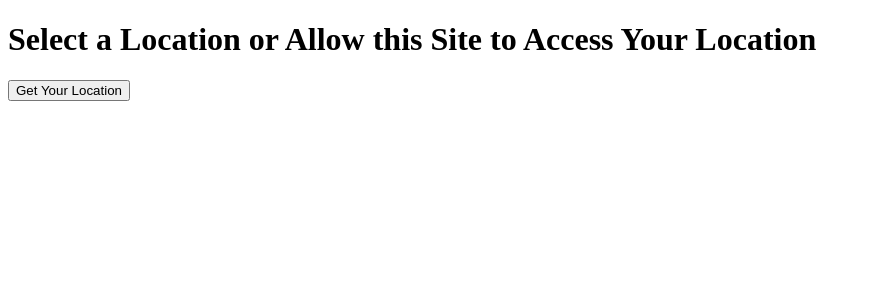
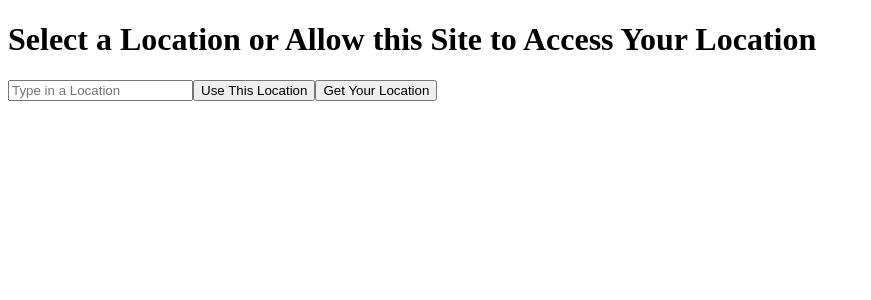
Before and after one commit to nate13nate/find-a-restaurant, a React (Create React App) app in the folder client/: page /GetLocation in a window 1280 px wide. Shown: the top 300 px of the page, without its empty margins (0-871 px from the left). Built offline with nearby package versions, Linux system fonts and the light colour scheme.

Commit message:
RW-9: Added Option to Input Custom Location; Added Error Handling

```diff
--- a/client/src/components/GetLocation/index.js
+++ b/client/src/components/GetLocation/index.js
@@ -12,14 +12,35 @@ import history from '../../history';
 import { updateSearchInfo } from '../../redux/actions/searchInfo';
 
 class GetLocation extends React.Component {
+  constructor(props) {
+    super(props);
+
+    /**
+     * errorMessage - JSX; if there is an issue with something the user is doing, this message is displayed
+     * locationInputValue - String; the value inside the input that receives a location
+     */
+    this.state = { errorMessage: null, locationInputValue: '' };
+  }
+
   // gets the location using HTML5 geolocation and references a callback function to update the redux state
   getLocation = () => {
-    navigator.geolocation.getCurrentPosition(this.updateSearchInfoWithLatAndLong);
+    navigator.geolocation.getCurrentPosition(this.updateSearchInfoWithLatAndLong, (error) => {
+      if (error.code === error.PERMISSION_DENIED) { // if the function failed because permission was denied, display a custom error message
+        this.setState({ errorMessage: <div>You denied access to your location. Either go into site settings and change your permissions, or input a location.</div>})
+      } else { // if the function failed for a different reason, display the error message
+        this.setState({ errorMessage: <div>{error.message}</div>});
+      }
+    });
   }
 
   // updates the redux state searchInfo by adding a latitude and a longitude
   updateSearchInfoWithLatAndLong = (location) => {
     this.props.updateSearchInfo({ latitude: location.coords.latitude, longitude: location.coords.longitude });
+  }
+
+  // updates the redux state searchInfo by adding a location
+  updateSearchInfoWithProvidedLocation = () => {
+    this.props.updateSearchInfo({ location: this.state.locationInputValue });
   }
 
   componentDidUpdate() {
@@ -35,6 +56,15 @@ class GetLocation extends React.Component {
     return (
       <div>
         <h1>Select a Location or Allow this Site to Access Your Location</h1>
+        {this.state.errorMessage}
+
+        <input type='text' placeholder='Type in a Location' value={this.state.locationInputValue}
+          onChange={(e) => { this.setState({ locationInputValue: e.target.value }); }}></input>
+        <button onClick={() => {
+            // if there is a location provided, record the location; if there is no location provided, then prompt the user for a location
+            this.state.locationInputValue !== '' ? this.updateSearchInfoWithProvidedLocation() : this.setState({ errorMessage: <div>Please provide a location.</div> });
+          }}>Use This Location</button>
+
         <button onClick={this.getLocation}>Get Your Location</button>
       </div>
     );
```
